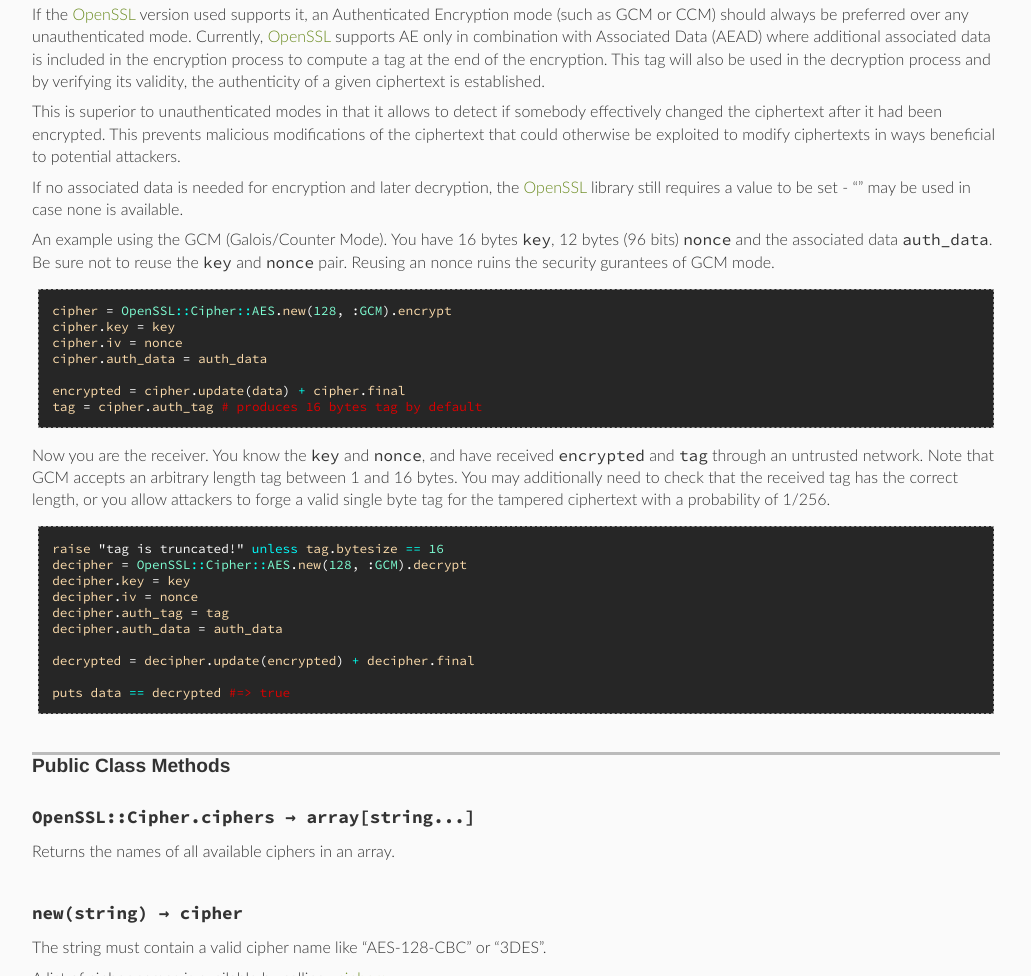
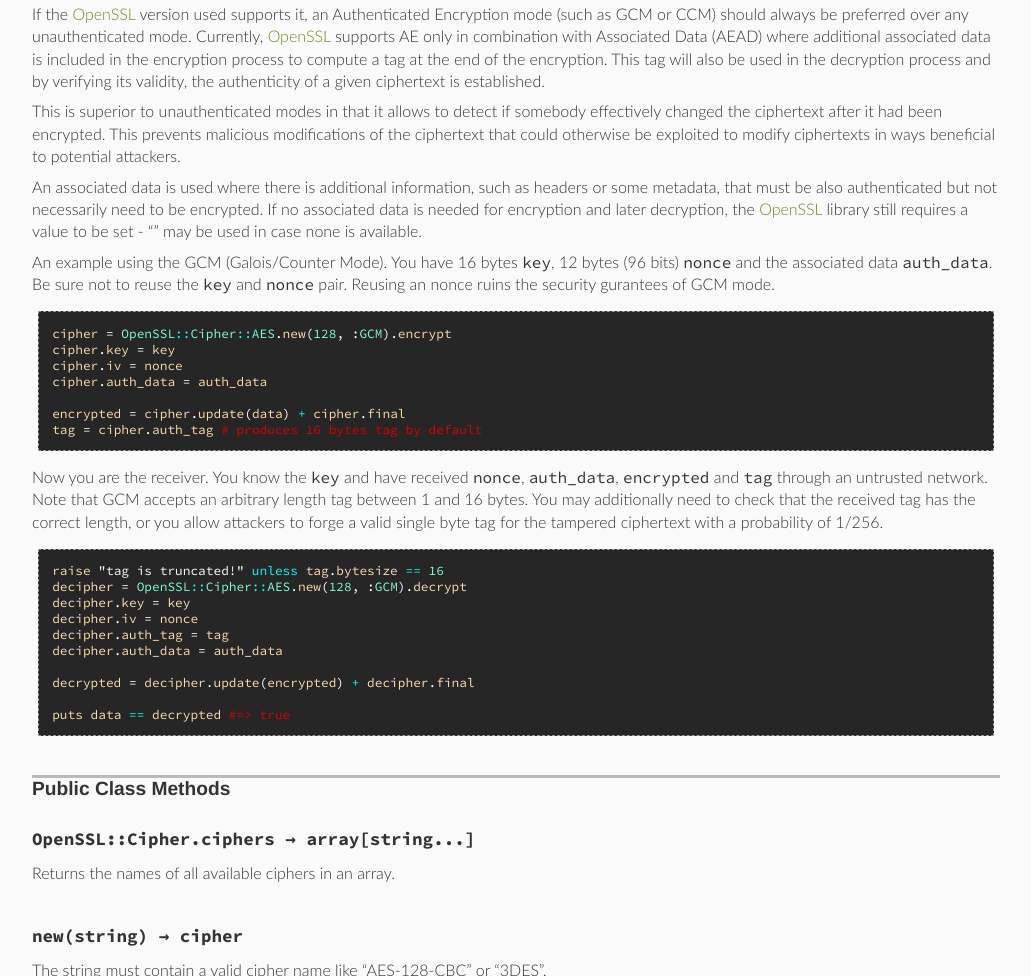
Before and after one commit to ruby/openssl, a plain HTML site: page OpenSSL/Cipher.html in a window 1280 px wide. Shown: the part 2741-3717 px from the top of the page, without its empty margins (248-1279 px from the left). Drawn offline with Linux system fonts and the light colour scheme; files whose address does not match are found by name.

Commit message:
Sync with a335e3f626ff

```diff
--- a/OpenSSL/Cipher.html
+++ b/OpenSSL/Cipher.html
@@ -323,9 +323,12 @@ This prevents malicious modifications of the ciphertext that could
 otherwise be exploited to modify ciphertexts in ways beneficial to
 potential attackers.</p>
 
-<p>If no associated data is needed for encryption and later decryption, the <a
-href="../OpenSSL.html">OpenSSL</a> library still requires a value to be set
-- “” may be used in case none is available.</p>
+<p>An associated data is used where there is additional information, such as
+headers or some metadata, that must be also authenticated but not
+necessarily need to be encrypted. If no associated data is needed for
+encryption and later decryption, the <a href="../OpenSSL.html">OpenSSL</a>
+library still requires a value to be set - “” may be used in case none is
+available.</p>
 
 <p>An example using the GCM (Galois/Counter Mode). You have 16 bytes
 <code>key</code>, 12 bytes (96 bits) <code>nonce</code> and the associated
@@ -342,8 +345,8 @@ GCM mode.</p>
 <span class="ruby-identifier">tag</span> = <span class="ruby-identifier">cipher</span>.<span class="ruby-identifier">auth_tag</span> <span class="ruby-comment"># produces 16 bytes tag by default</span>
 </pre>
 
-<p>Now you are the receiver. You know the <code>key</code> and
-<code>nonce</code>, and have received <code>encrypted</code> and
+<p>Now you are the receiver. You know the <code>key</code> and have received
+<code>nonce</code>, <code>auth_data</code>, <code>encrypted</code> and
 <code>tag</code> through an untrusted network. Note that GCM accepts an
 arbitrary length tag between 1 and 16 bytes. You may additionally need to
 check that the received tag has the correct length, or you allow attackers
```
